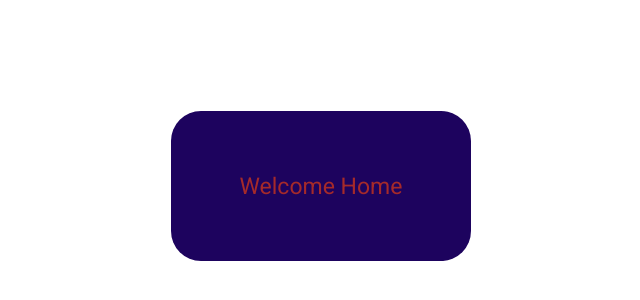
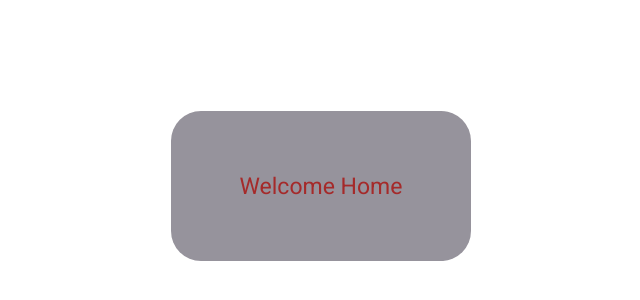
Before and after one commit to arthuratayan/Testing1, a plain HTML site: page index.html in a window 1280 px wide. Shown: the part 214-514 px from the top of the page, without its empty margins (319-959 px from the left). Drawn offline with Linux system fonts and the light colour scheme.

Commit message:
now color

```diff
--- a/styles/style.css
+++ b/styles/style.css
@@ -8,7 +8,7 @@ body {
     transform: translate(-50%, -50%);
     width: 300px;
     height: 150px;
-    background-color: rgb(29, 3, 94);
+    background-color: rgb(150, 147, 156);
     display: flex;
     align-items: center;
     justify-content: center;
```
